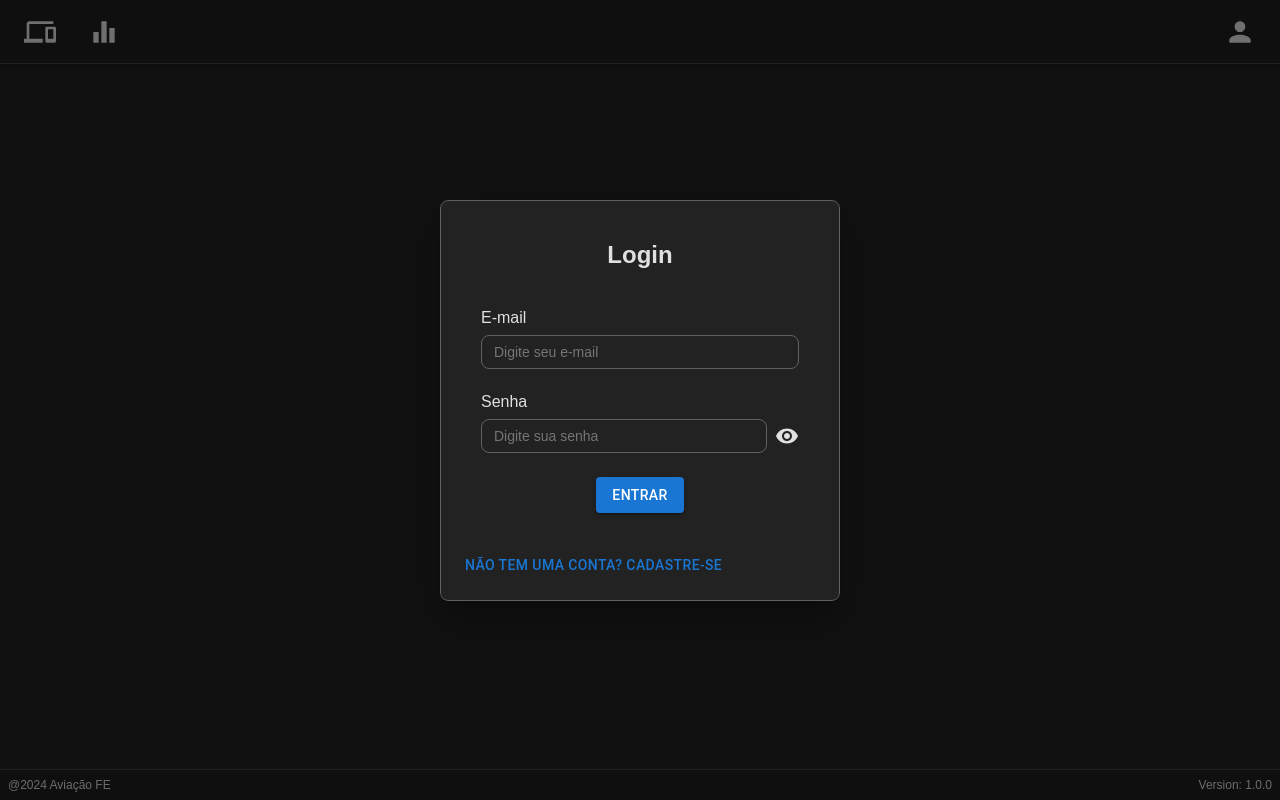
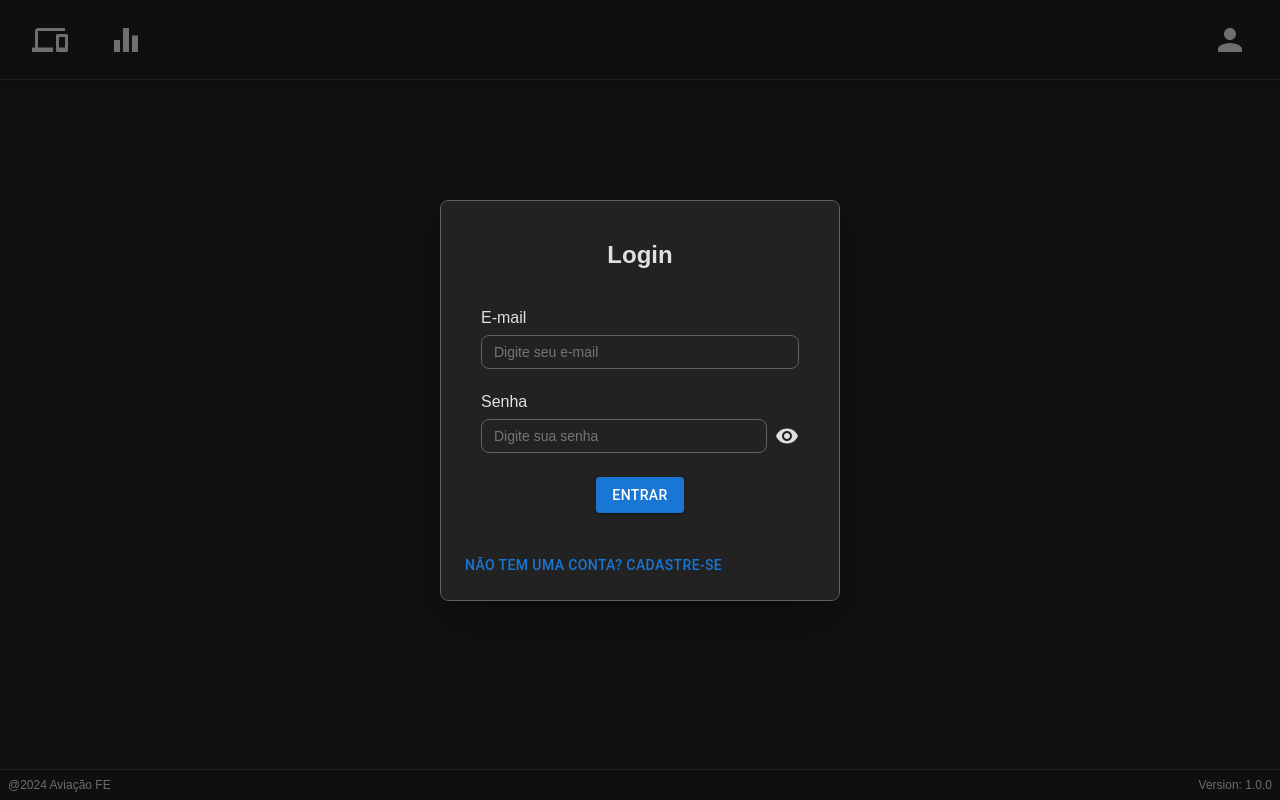
Before and after one commit to laser-ufpb/sac-dm, a React (Create React App) app: page / in a window 1280 px wide. Built offline with nearby package versions, Linux system fonts and the light colour scheme.

Commit message:
Atualizar estilos do cabeçalho e botões de navegação

```diff
--- a/src/layout/Header/index.tsx
+++ b/src/layout/Header/index.tsx
@@ -31,7 +31,7 @@ export const Header = () => {
         onClick={() => navigate("/account")}
         style={{
           position: "absolute",
-          right: "8px",
+          right: "16px",
         }}
       >
         <Person />
--- a/src/layout/Header/styles.ts
+++ b/src/layout/Header/styles.ts
@@ -7,19 +7,21 @@ export const Container = styled.header`
   align-items: center;
   border-bottom: 1.5px solid ${({ theme }) => theme.border};
   box-shadow: 0px 2px 4px ${({ theme }) => theme.blackEerie};
-  padding: 4px 8px;
+  padding: 4px 16px;
   z-index: 9;
   background-color: ${({ theme }) => theme.headerBackground};
   backdrop-filter: blur(10px);
   margin-bottom: 24px;
-  height: 64px;
+  height: 80px;
+  gap: 8px;
 `;
 
 interface NavigationButtonProps {
   isActive?: boolean;
 }
 
-export const NavigationButton = styled(Button)<NavigationButtonProps>`
+export const NavigationButton = styled(Button) <NavigationButtonProps>`
+
   &.MuiButtonBase-root {
     color: ${({ theme }) => theme.text};
   }
@@ -34,7 +36,8 @@ export const NavigationButton = styled(Button)<NavigationButtonProps>`
     `}
 
   svg {
-    width: 32px;
-    height: 32px;
+    height: 36px;
+    width: 36px;
+    margin: 8px;
   }
 `;
```
